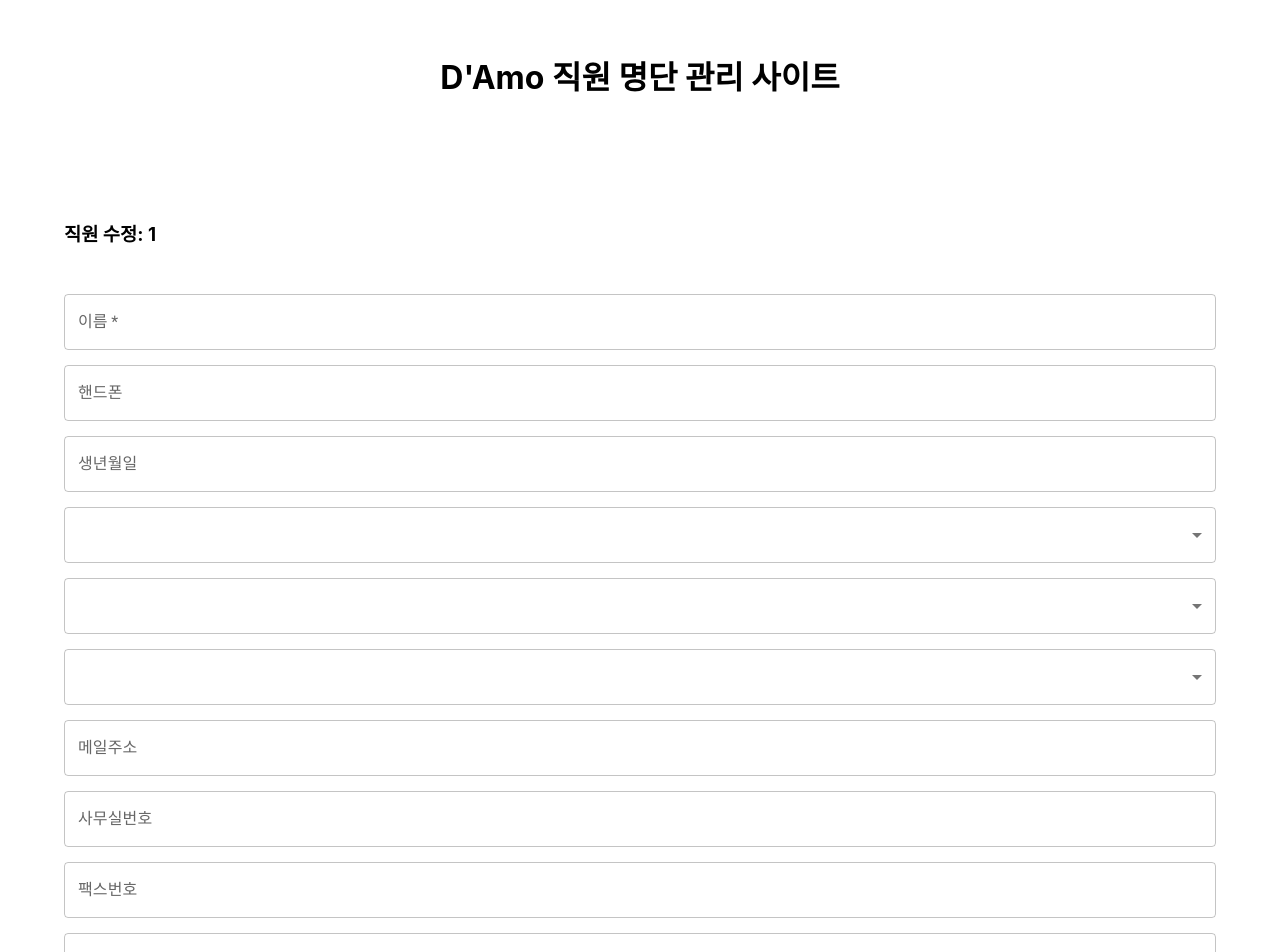
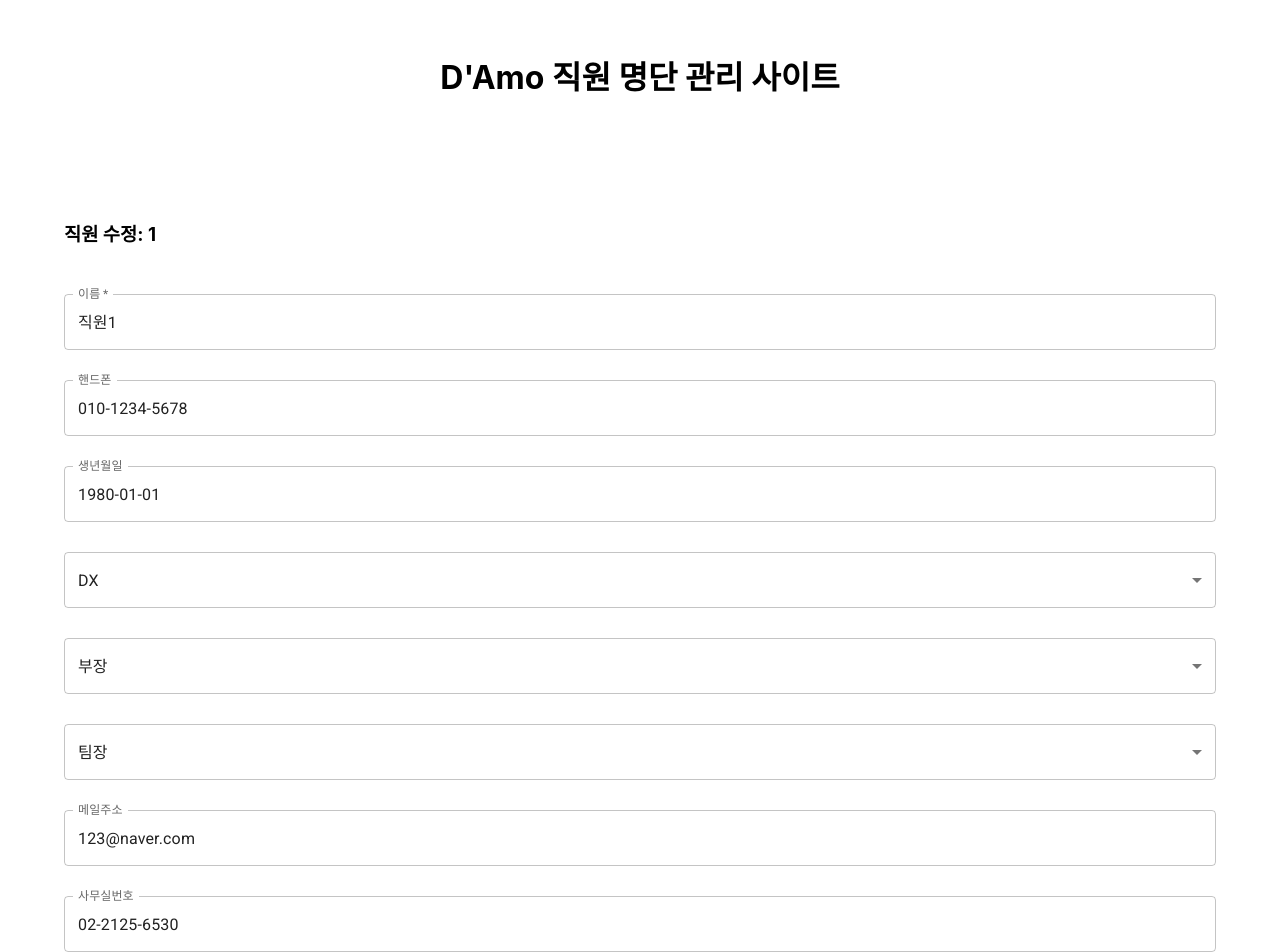
Before and after one commit to happyKale/member-manage-site, a React (Create React App) app in the folder front/: page /modify/1 in a window 1280 px wide. Shown: the top 952 px of the page. Built offline with nearby package versions, Linux system fonts and the light colour scheme.

Commit message:
Feat: 수정화면 입력값 리덕스에 반영되도록 수정 기능 추가

```diff
--- a/front/src/screens/Modify/ModifyScreen.js
+++ b/front/src/screens/Modify/ModifyScreen.js
@@ -1,12 +1,50 @@
-import React from "react";
+import React, { useState } from "react";
 import { Link, useParams } from "react-router-dom";
 import { Button, TextField, Select, MenuItem } from "@mui/material";
+import { useDispatch, useSelector } from "react-redux";
+import { modify } from "../../store/memberReducer";
+
+const TEAMLIST = ["DA", "DE", "DK", "DP", "DX"];
+const RANKLIST = ["사원", "대리", "과장", "차장", "부장"]; //직급
+const POSITIONLIST = ["팀원", "팀장"]; //직책
+const MARGINBOTTOM = "30px";
 
 function ModifyScreen() {
   const params = useParams();
-  const teamList = ["DA", "DE", "DK", "DP", "DX"];
-  const rankList = ["사원", "대리", "과장", "차장", "부장"]; //직급
-  const positionList = ["팀원", "팀장"]; //직책
+  const dispatch = useDispatch();
+  const memberList = useSelector((state) => state.member);
+  const memberInfo = memberList.filter(
+    (member) => member.id === Number(params.id)
+  )[0];
+  const [inputMemberInfo, setInputMemberInfo] = useState(memberInfo);
+  const [requiredInputCheck, setRequiredInputCheck] = useState({
+    name: memberInfo["name"] ? true : false,
+    team: memberInfo["team"] ? true : false,
+    rank: memberInfo["rank"] ? true : false,
+    position: memberInfo["position"] ? true : false,
+  });
+
+  const handleChange = (e) => {
+    setInputMemberInfo({ ...inputMemberInfo, [e.target.name]: e.target.value });
+    if (Object.keys(requiredInputCheck).indexOf(e.target.name) !== -1) {
+      if (e.target.value !== "") {
+        setRequiredInputCheck({ ...requiredInputCheck, [e.target.name]: true });
+      } else {
+        setRequiredInputCheck({
+          ...requiredInputCheck,
+          [e.target.name]: false,
+        });
+      }
+    }
+  };
+
+  const handleSubmit = () => {
+    if (Object.values(requiredInputCheck).includes(false)) {
+      alert("필수 입력값을 입력해야 함!");
+    } else {
+      dispatch(modify(inputMemberInfo));
+    }
+  };
 
   return (
     <div
@@ -25,50 +63,117 @@
         <TextField
           fullWidth
           required
+          name="name"
+          error={requiredInputCheck["name"] === true ? false : true}
+          helperText={
+            requiredInputCheck["name"] === true ? "" : "이름을 입력하세요."
+          }
           label={"이름"}
-          style={{ marginBottom: "15px" }}
+          style={{ marginBottom: MARGINBOTTOM }}
+          value={inputMemberInfo.name}
+          onChange={handleChange}
         />
         <TextField
           fullWidth
+          name="phone"
           label={"핸드폰"}
-          style={{ marginBottom: "15px" }}
+          style={{ marginBottom: MARGINBOTTOM }}
+          value={inputMemberInfo.phone}
+          onChange={handleChange}
         />
         <TextField
           fullWidth
+          name="birth"
           label={"생년월일"}
-          style={{ marginBottom: "15px" }}
+          style={{ marginBottom: MARGINBOTTOM }}
+          value={inputMemberInfo.birth}
+          onChange={handleChange}
         />
-        <Select fullWidth style={{ marginBottom: "15px" }}>
-          {teamList.map((team) => {
-            return <MenuItem value={`${team}`}>{team}</MenuItem>;
+        <Select
+          fullWidth
+          required
+          name="team"
+          label={"부서"}
+          style={{ marginBottom: MARGINBOTTOM }}
+          defaultValue=""
+          value={inputMemberInfo.team}
+          onChange={handleChange}
+        >
+          {TEAMLIST.map((team, idx) => {
+            return (
+              <MenuItem key={team + idx} value={`${team}`}>
+                {team}
+              </MenuItem>
+            );
           })}
         </Select>
-        <Select fullWidth style={{ marginBottom: "15px" }}>
-          {rankList.map((rank) => {
-            return <MenuItem value={`${rank}`}>{rank}</MenuItem>;
+        <Select
+          fullWidth
+          required
+          name="rank"
+          label={"직급"}
+          style={{ marginBottom: MARGINBOTTOM }}
+          defaultValue=""
+          value={inputMemberInfo.rank}
+          onChange={handleChange}
+        >
+          {RANKLIST.map((rank, idx) => {
+            return (
+              <MenuItem key={rank + idx} value={`${rank}`}>
+                {rank}
+              </MenuItem>
+            );
           })}
         </Select>
-        <Select fullWidth style={{ marginBottom: "15px" }}>
-          {positionList.map((position) => {
-            return <MenuItem value={`${position}`}>{position}</MenuItem>;
+        <Select
+          fullWidth
+          required
+          name="position"
+          label={"직책"}
+          style={{ marginBottom: MARGINBOTTOM }}
+          defaultValue=""
+          value={inputMemberInfo.position}
+          onChange={handleChange}
+        >
+          {POSITIONLIST.map((position, idx) => {
+            return (
+              <MenuItem key={position + idx} value={`${position}`}>
+                {position}
+              </MenuItem>
+            );
           })}
         </Select>
         <TextField
           fullWidth
+          name="email"
           label={"메일주소"}
-          style={{ marginBottom: "15px" }}
+          style={{ marginBottom: MARGINBOTTOM }}
+          value={inputMemberInfo.email}
+          onChange={handleChange}
         />
         <TextField
           fullWidth
+          name="officeNum"
           label={"사무실번호"}
-          style={{ marginBottom: "15px" }}
+          style={{ marginBottom: MARGINBOTTOM }}
+          value={inputMemberInfo.officeNum}
+          onChange={handleChange}
         />
         <TextField
           fullWidth
+          name="faxNum"
           label={"팩스번호"}
-          style={{ marginBottom: "15px" }}
+          style={{ marginBottom: MARGINBOTTOM }}
+          value={inputMemberInfo.faxNum}
+          onChange={handleChange}
         />
-        <TextField fullWidth label={"담당업무"} />
+        <TextField
+          fullWidth
+          name="task"
+          label={"담당업무"}
+          value={inputMemberInfo.task}
+          onChange={handleChange}
+        />
       </div>
       <div style={{ display: "flex", justifyContent: "space-between" }}>
         <Link to={`/detail/${params.id}`} style={{ textDecoration: "none" }}>
@@ -89,11 +194,12 @@
           style={{
             width: "80px",
             height: "35px",
-            backgroundColor: "red",
+            backgroundColor: "green",
             color: "white",
           }}
+          onClick={handleSubmit}
         >
-          삭제
+          저장
         </Button>
       </div>
     </div>
```
